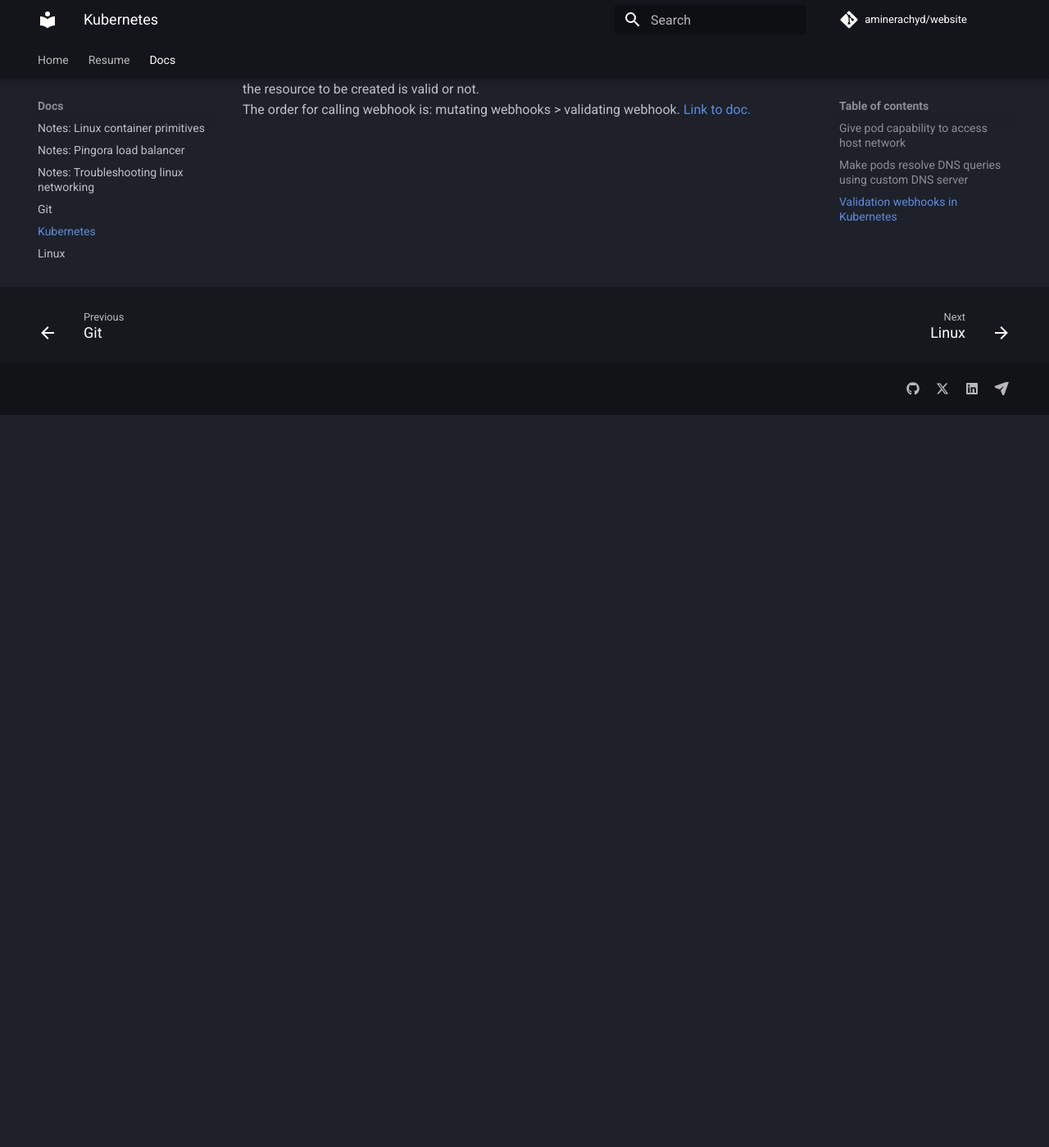
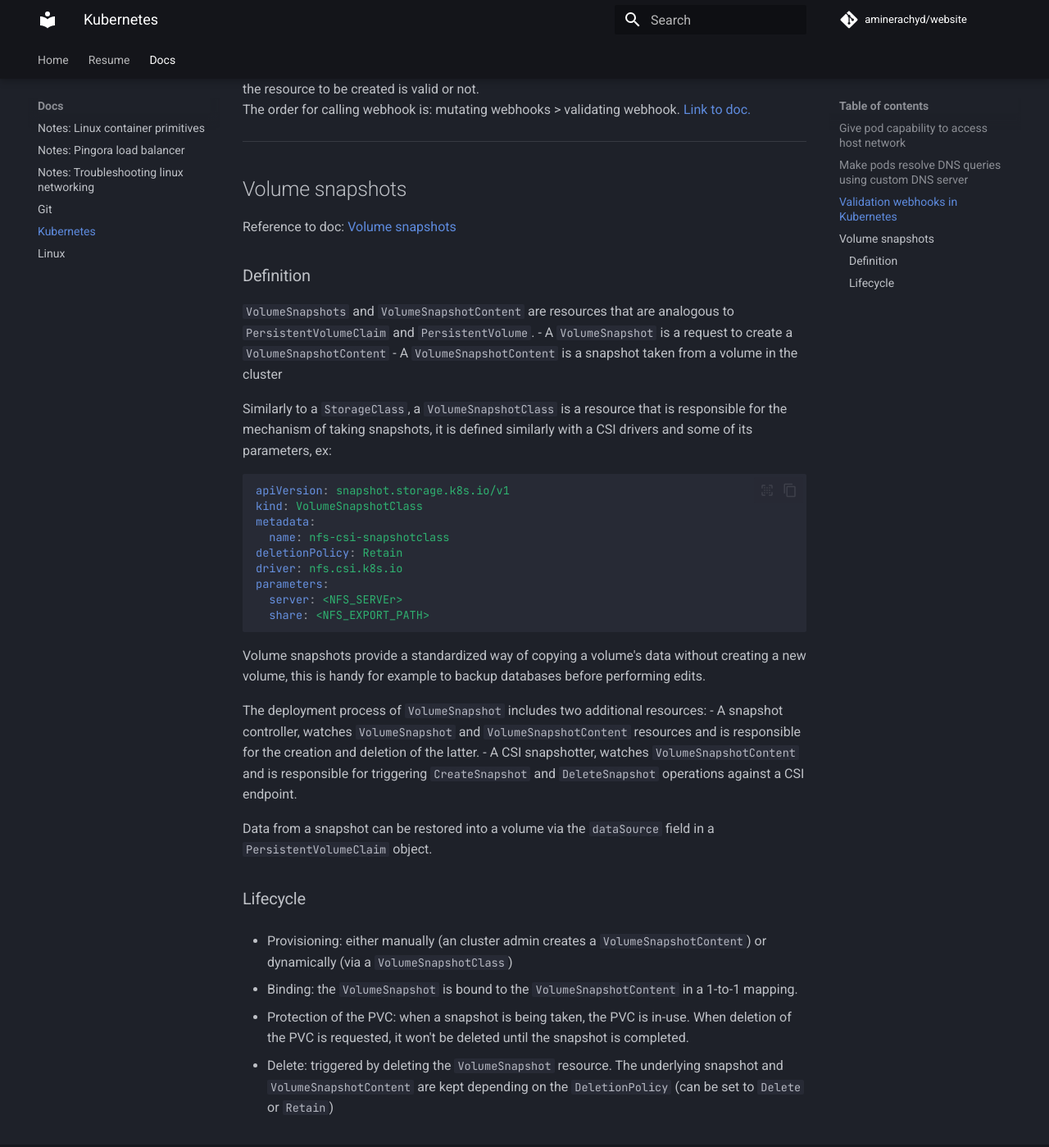
Before and after one commit to aminerachyd/website, an MkDocs documentation site: the page built from docs/Docs/kubernetes.md, in a window 1280 px wide and 1400 px high, scrolled down 894 px. Shown: the whole window at 82% size. Built offline with MkDocs 1.6.1 and Material for MkDocs 9.7.7, drawn with Linux system fonts in a browser that asks for light colours; comment, search, counter and statistics services are not loaded.

Commit message:
update kube doc

````diff
--- a/docs/Docs/kubernetes.md
+++ b/docs/Docs/kubernetes.md
@@ -26,3 +26,46 @@
 Kubernetes exposes two resources to validate resources before their creation: `validatingwebhookconfigurations` and `mutatingwebhookconfigurations`.
 CRDs and operators can define their own webhooks that the API server will call to check whether the resource to be created is valid or not.
 The order for calling webhook is: mutating webhooks > validating webhook. [Link to doc.](https://kubernetes.io/docs/reference/access-authn-authz/extensible-admission-controllers/)
+
+---
+## Volume snapshots
+
+Reference to doc: [Volume snapshots](https://kubernetes.io/docs/concepts/storage/volume-snapshots/)
+
+### Definition
+
+`VolumeSnapshots` and `VolumeSnapshotContent` are resources that are analogous to `PersistentVolumeClaim` and `PersistentVolume`.
+- A `VolumeSnapshot` is a request to create a `VolumeSnapshotContent`
+- A `VolumeSnapshotContent` is a snapshot taken from a volume in the cluster
+
+Similarly to a `StorageClass`, a `VolumeSnapshotClass` is a resource that is responsible for the mechanism of taking snapshots, it is defined similarly with a CSI drivers and some of its parameters, ex:
+
+```yaml
+apiVersion: snapshot.storage.k8s.io/v1
+kind: VolumeSnapshotClass
+metadata:
+  name: nfs-csi-snapshotclass
+deletionPolicy: Retain
+driver: nfs.csi.k8s.io
+parameters:
+  server: <NFS_SERVEr>
+  share: <NFS_EXPORT_PATH>
+```
+
+Volume snapshots provide a standardized way of copying a volume's data without creating a new volume, this is handy for example to backup databases before performing edits.
+
+The deployment process of `VolumeSnapshot` includes two additional resources:
+  - A snapshot controller, watches `VolumeSnapshot` and `VolumeSnapshotContent` resources and is responsible for the creation and deletion of the latter.
+  - A CSI snapshotter, watches `VolumeSnapshotContent` and is responsible for triggering `CreateSnapshot` and `DeleteSnapshot` operations against a CSI endpoint.
+
+Data from a snapshot can be restored into a volume via the `dataSource` field in a `PersistentVolumeClaim` object.
+
+### Lifecycle
+
+- Provisioning: either manually (an cluster admin creates a `VolumeSnapshotContent`) or dynamically (via a `VolumeSnapshotClass`)
+
+- Binding: the `VolumeSnapshot` is bound to the `VolumeSnapshotContent` in a 1-to-1 mapping.
+
+- Protection of the PVC: when a snapshot is being taken, the PVC is in-use. When deletion of the PVC is requested, it won't be deleted until the snapshot is completed.
+
+- Delete: triggered by deleting the `VolumeSnapshot` resource. The underlying snapshot and `VolumeSnapshotContent` are kept depending on the `DeletionPolicy` (can be set to `Delete` or `Retain`)
````
